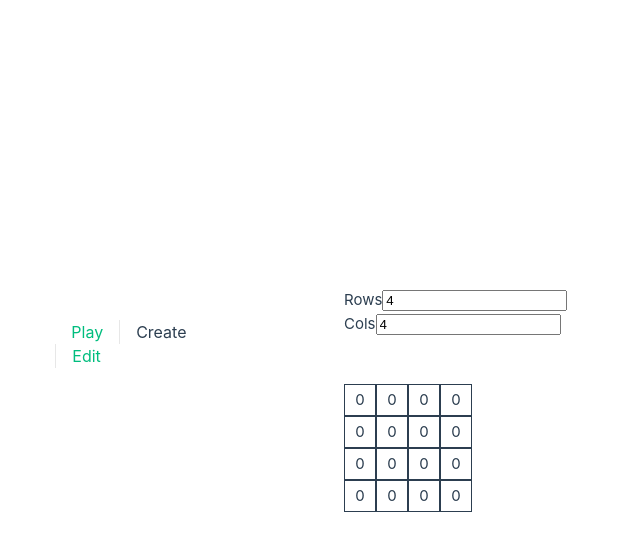
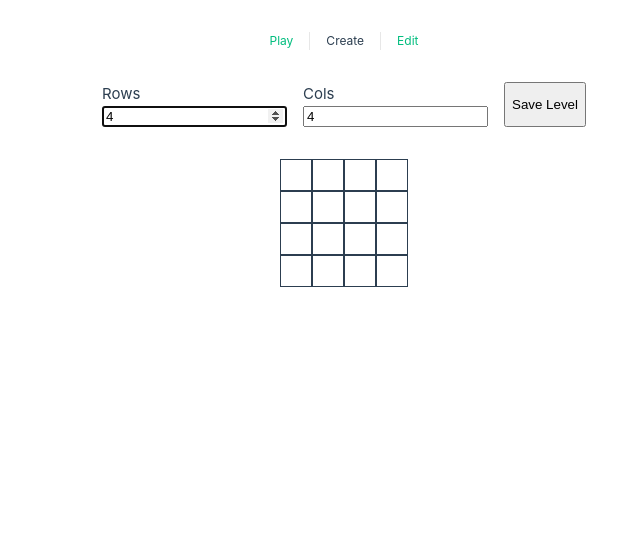
Before and after one commit to LikeAJohny/nonogram, a Vue app: page /create in a window 1280 px wide. Shown: the top 550 px of the page, without its empty margins (296-936 px from the left). Built offline with nearby package versions, Linux system fonts and the light colour scheme.

Commit message:
some stylings, init create state & save

```diff
--- a/src/App.vue
+++ b/src/App.vue
@@ -20,10 +20,10 @@ import { RouterLink, RouterView } from "vue-router";
 @import "@/assets/base.css";
 
 #app {
+  display: grid;
+  place-content: center;
   max-width: 1280px;
   margin: 0 auto;
-  padding: 2rem;
-
   font-weight: normal;
 }
 
@@ -74,42 +74,4 @@ nav a {
 nav a:first-of-type {
   border: 0;
 }
-
-@media (min-width: 1024px) {
-  body {
-    display: flex;
-    place-items: center;
-  }
-
-  #app {
-    display: grid;
-    grid-template-columns: 1fr 1fr;
-    padding: 0 2rem;
-  }
-
-  header {
-    display: flex;
-    place-items: center;
-    padding-right: calc(var(--section-gap) / 2);
-  }
-
-  header .wrapper {
-    display: flex;
-    place-items: flex-start;
-    flex-wrap: wrap;
-  }
-
-  .logo {
-    margin: 0 2rem 0 0;
-  }
-
-  nav {
-    text-align: left;
-    margin-left: -1rem;
-    font-size: 1rem;
-
-    padding: 1rem 0;
-    margin-top: 1rem;
-  }
-}
 </style>
--- a/src/views/NonoCreate.vue
+++ b/src/views/NonoCreate.vue
@@ -1,45 +1,49 @@
 <template>
-  <div>
-    <div>
+  <div class="create-form">
+    <div class="form-group">
       <label for="rows">Rows</label>
-      <input type="number" id="rows" v-model="state.rows" />
+      <input type="number" id="rows" v-model="state.rows" tabindex="1" />
     </div>
-    <div>
+    <div class="form-group">
       <label for="cols">Cols</label>
-      <input type="number" id="cols" v-model="state.cols" />
+      <input type="number" id="cols" v-model="state.cols" tabindex="2" />
+    </div>
+    <div class="form-group">
+      <button @click="save" tabindex="3">Save Level</button>
     </div>
   </div>
-  <br />
-  <div>
+  <div class="level">
     <div class="board">
       <div class="row" v-for="(row, ri) in state.grid" :key="ri">
         <div
-          class="cell"
+          :class="{ cell: true, filled: state.grid[ri][ci] === 1 }"
           v-for="(_, ci) in row"
           :key="ci"
           @click="updateCell(ri, ci)"
-        >
-          {{ state.grid[ri][ci] }}
-        </div>
+        ></div>
       </div>
     </div>
   </div>
 </template>
 
 <script setup lang="ts">
-import { reactive, watch } from "vue";
+import { onMounted, reactive, watch } from "vue";
 import type { Grid } from "@/types/level";
 
-const state = reactive({
-  rows: 4,
-  cols: 4,
-  grid: new Array(4).fill(0).map(() => new Array(4).fill(0)),
-});
+const state = reactive(initState());
 
 watch(
   () => [state.rows, state.cols],
   () => (state.grid = generateGrid(state.rows, state.cols))
 );
+
+function initState() {
+  return {
+    rows: 4,
+    cols: 4,
+    grid: new Array(4).fill(0).map(() => new Array(4).fill(0)),
+  };
+}
 
 function updateCell(ri: number, ci: number): void {
   state.grid[ri][ci] = state.grid[ri][ci] === 1 ? 0 : 1;
@@ -56,9 +60,31 @@ function generateGrid(rows: number, cols: number): Grid {
         )
     );
 }
+
+function save(): void {
+  console.log(state.grid);
+}
+
+onMounted(() => {
+  document.getElementById("rows")?.focus();
+});
 </script>
 
 <style scoped>
+.create-form {
+  display: flex;
+  column-gap: 1rem;
+  margin-top: 2rem;
+}
+.form-group {
+  display: grid;
+}
+.level {
+  display: grid;
+  place-content: center;
+  width: 100%;
+  margin-top: 2rem;
+}
 .row {
   display: flex;
   place-items: center;
@@ -70,6 +96,9 @@ function generateGrid(rows: number, cols: number): Grid {
   aspect-ratio: 1;
   border: 1px solid;
   cursor: pointer;
-  transition: all 1s ease;
+  transition: all 0.33s ease;
+}
+.cell.filled {
+  background-color: var(--color-text);
 }
 </style>
```
